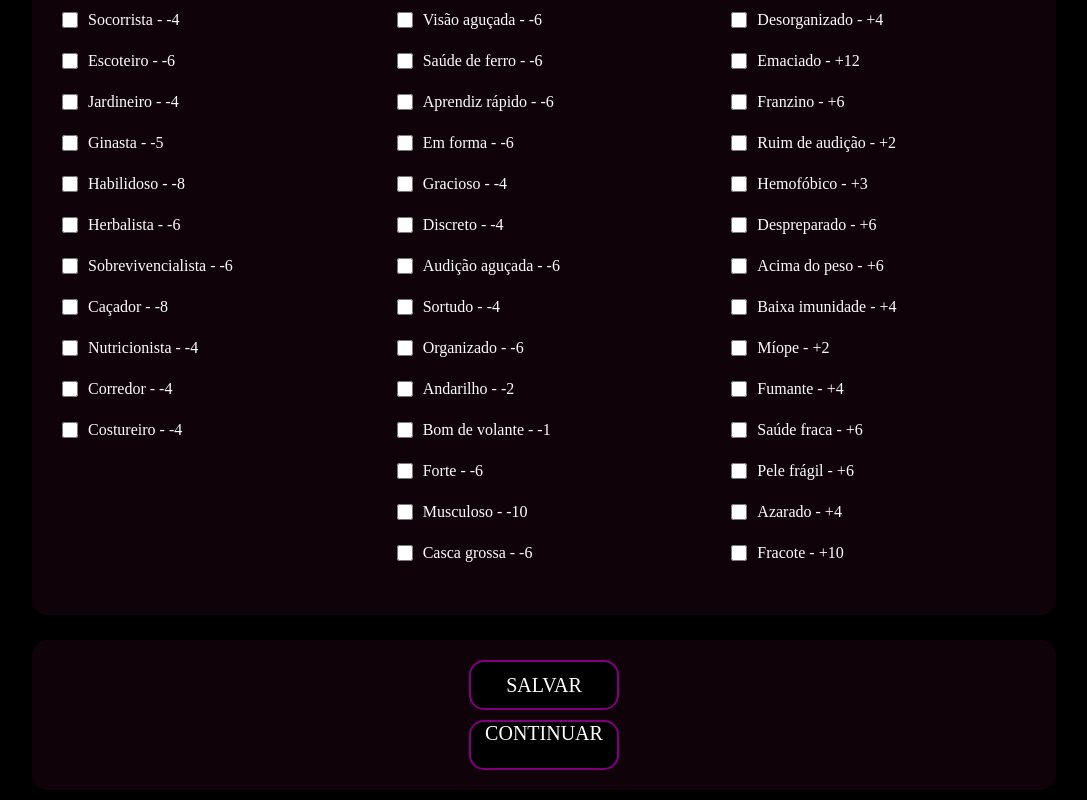
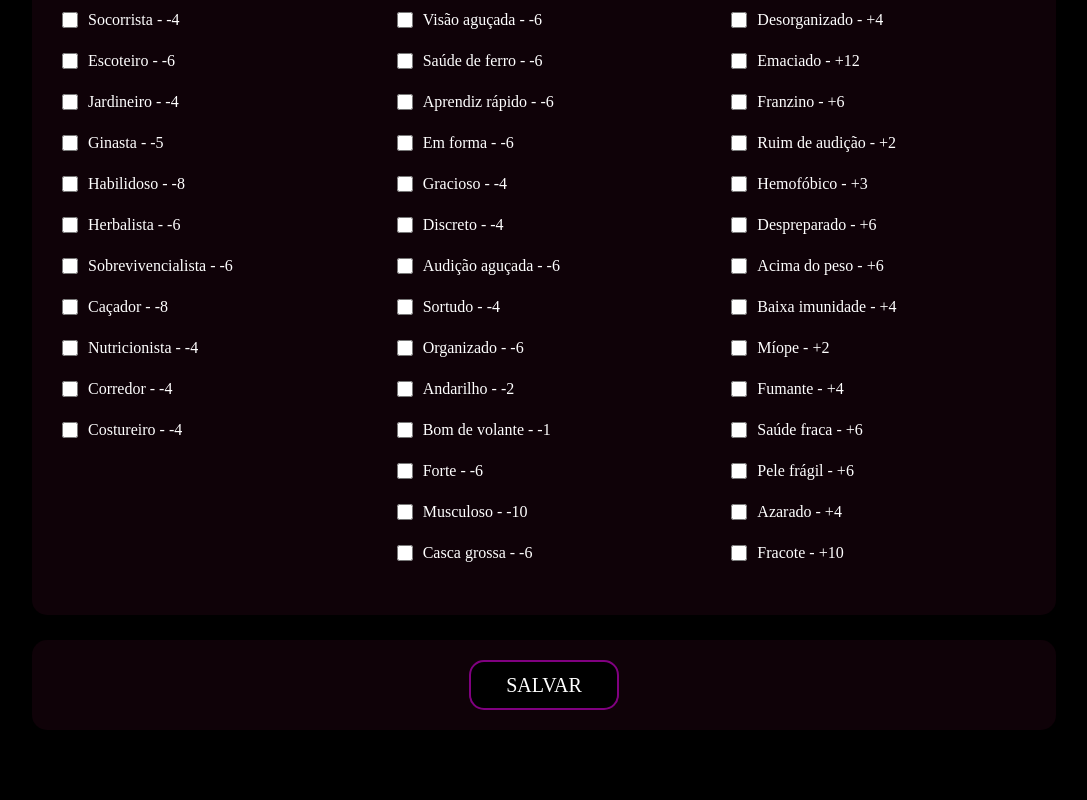
Before and after one commit to n4than0071/Rpg, a plain HTML site: page criar ficha/Ficha.html in a window 1280 px wide. Shown: the part 573-1373 px from the top of the page, without its empty margins (96-1183 px from the left). After the commit the page ends 1313 px from the top, so only its background shows below. Drawn offline with Linux system fonts and the light colour scheme.

Commit message:
Update Ficha.html

```diff
--- a/criar ficha/Ficha.html
+++ b/criar ficha/Ficha.html
@@ -123,7 +123,6 @@
 
     <footer>
         <button type="button" onclick="obterSelecoes()">Salvar</button>
-        <a href="css e js/aaa.html">Continuar</a>
 
     </footer>
 
```
